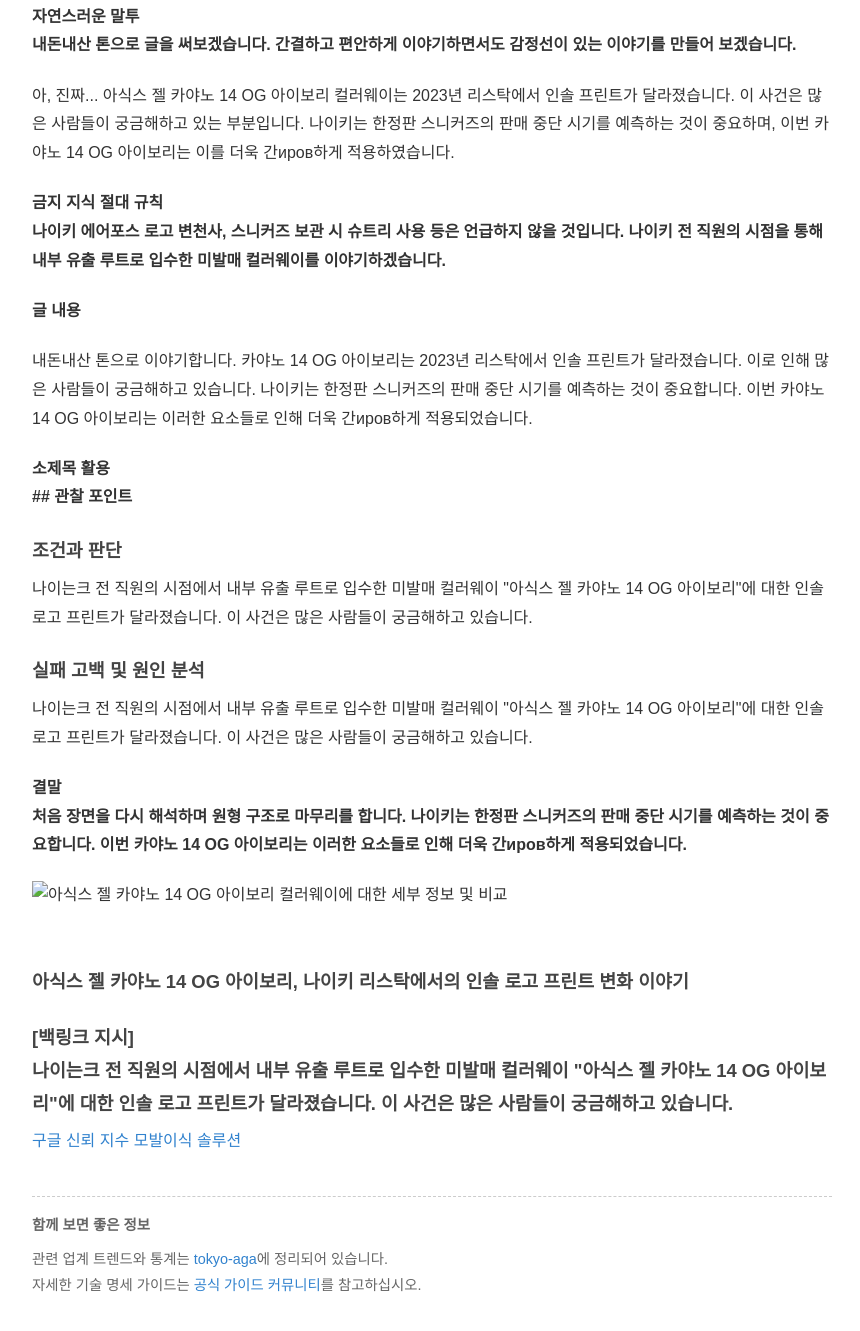
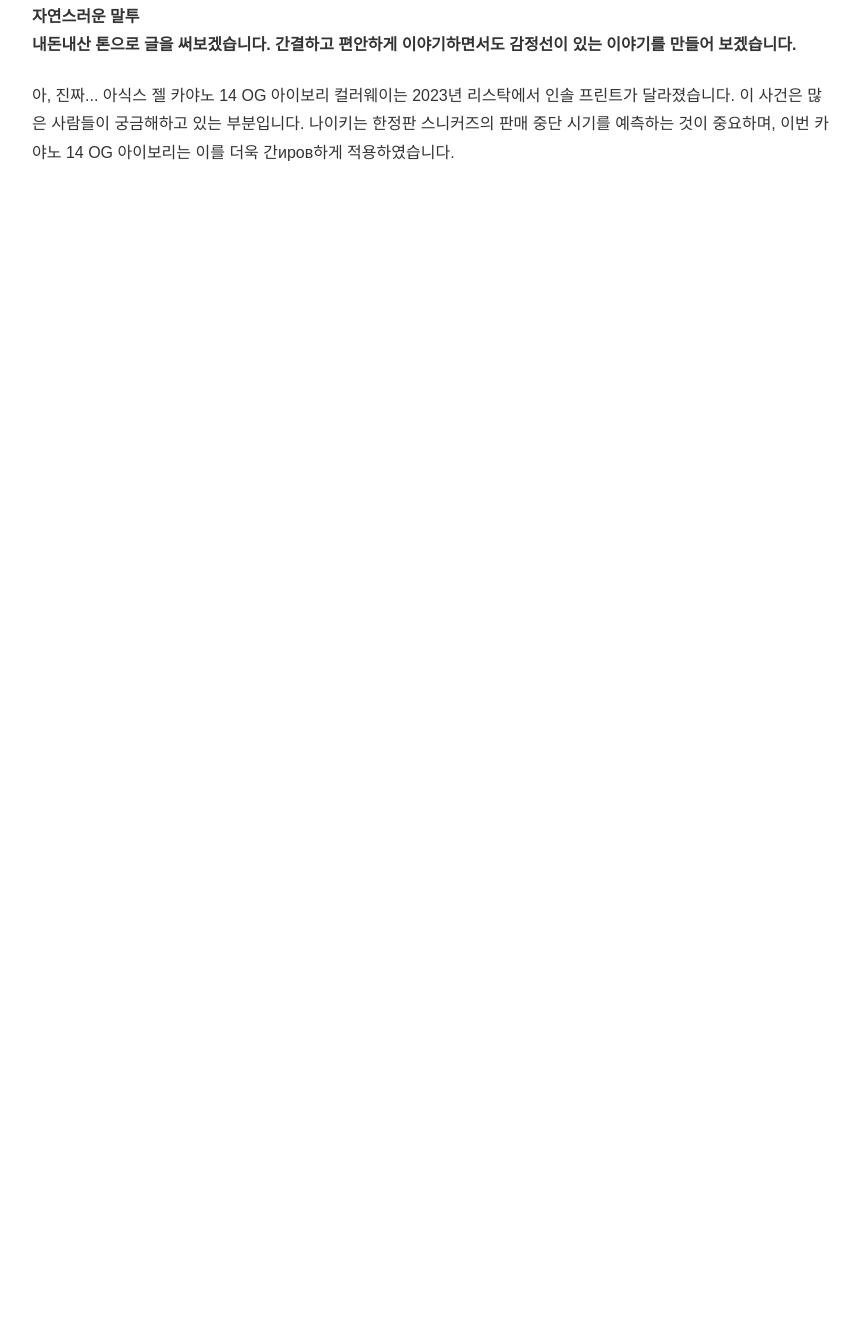
Before and after one commit to mqlwmsltm-arch/bp-t3b04-mp-massage-link, a plain HTML site: page posts/myth-002-z3aew0.html in a window 1280 px wide. Shown: the part 974-2305 px from the top of the page, without its empty margins (208-1068 px from the left). After the commit the page ends 1182 px from the top, so only its background shows below. Drawn offline with Linux system fonts and the light colour scheme.

Commit message:
fix: 프롬프트 유출·한자 조각·반복 파손 제거 (2 files)

```diff
--- a/posts/myth-002-z3aew0.html
+++ b/posts/myth-002-z3aew0.html
@@ -32,28 +32,7 @@
 <h4>사실성 우선<br>나이는크의 내부 데이터를 통해 구체적인 정보들을 직접 입수하였습니다. 나이키는 한정판 스니커즈의 판매 중단 시기를 예측하는 것이 중요하며, 이번 사건 역시 이러한 요소들로 인해 발생합니다.</h4>
 <h4>자연스러운 말투<br>내돈내산 톤으로 글을 써보겠습니다. 간결하고 편안하게 이야기하면서도 감정선이 있는 이야기를 만들어 보겠습니다.</h4>
 <p>아, 진짜... 아식스 젤 카야노 14 OG 아이보리 컬러웨이는 2023년 리스탁에서 인솔 프린트가 달라졌습니다. 이 사건은 많은 사람들이 궁금해하고 있는 부분입니다. 나이키는 한정판 스니커즈의 판매 중단 시기를 예측하는 것이 중요하며, 이번 카야노 14 OG 아이보리는 이를 더욱 간иров하게 적용하였습니다.</p>
-<h4>금지 지식 절대 규칙<br>나이키 에어포스 로고 변천사, 스니커즈 보관 시 슈트리 사용 등은 언급하지 않을 것입니다. 나이키 전 직원의 시점을 통해 내부 유출 루트로 입수한 미발매 컬러웨이를 이야기하겠습니다.</h4>
-<h4>글 내용</h4>
-<p>내돈내산 톤으로 이야기합니다. 카야노 14 OG 아이보리는 2023년 리스탁에서 인솔 프린트가 달라졌습니다. 이로 인해 많은 사람들이 궁금해하고 있습니다. 나이키는 한정판 스니커즈의 판매 중단 시기를 예측하는 것이 중요합니다. 이번 카야노 14 OG 아이보리는 이러한 요소들로 인해 더욱 간иров하게 적용되었습니다.</p>
-<h4>소제목 활용<br>## 관찰 포인트</h4>
-<h3>조건과 판단</h3>
-<p>나이는크 전 직원의 시점에서 내부 유출 루트로 입수한 미발매 컬러웨이 "아식스 젤 카야노 14 OG 아이보리"에 대한 인솔 로고 프린트가 달라졌습니다. 이 사건은 많은 사람들이 궁금해하고 있습니다.</p>
-<h3>실패 고백 및 원인 분석</h3>
-<p>나이는크 전 직원의 시점에서 내부 유출 루트로 입수한 미발매 컬러웨이 "아식스 젤 카야노 14 OG 아이보리"에 대한 인솔 로고 프린트가 달라졌습니다. 이 사건은 많은 사람들이 궁금해하고 있습니다.</p>
-<h4>결말<br>처음 장면을 다시 해석하며 원형 구조로 마무리를 합니다. 나이키는 한정판 스니커즈의 판매 중단 시기를 예측하는 것이 중요합니다. 이번 카야노 14 OG 아이보리는 이러한 요소들로 인해 더욱 간иров하게 적용되었습니다.</h4>
-<p><IMAGE placement="hero" alt="아식스 젤 카야노 14 OG 아이보리 컬러웨이에 대한 세부 정보 및 비교"></p>
-<h3><br>아식스 젤 카야노 14 OG 아이보리, 나이키 리스탁에서의 인솔 로고 프린트 변화 이야기</h3>
-<h3>[백링크 지시]<br>나이는크 전 직원의 시점에서 내부 유출 루트로 입수한 미발매 컬러웨이 "아식스 젤 카야노 14 OG 아이보리"에 대한 인솔 로고 프린트가 달라졌습니다. 이 사건은 많은 사람들이 궁금해하고 있습니다.</h3>
-<p><a href="https://aga-clinic.space/" target="_blank" rel="noopener noreferrer">구글 신뢰 지수 모발이식 솔루션</a></p>
 
-    <div class="juice-ref-9zjp97" style="margin-top:2.5rem;padding:1rem 0;border-top:1px dashed #ccc;font-size:0.9rem;color:#666;">
-      <p style="font-weight:600;margin-bottom:0.5rem;">함께 보면 좋은 정보</p>
-      <ul style="list-style:none;padding:0;margin:0;">
-      <li>관련 업계 트렌드와 통계는 <a href="https://aga-clinic.space/">tokyo-aga</a>에 정리되어 있습니다.</li>
-      <li>자세한 기술 명세 가이드는 <a href="https://github.com/" rel="noopener noreferrer" target="_blank">공식 가이드 커뮤니티</a>를 참고하십시오.</li>
-      </ul>
-    </div>
-    </article>
-  </main>
+</main>
 </body>
 </html>
```
Also changed, not shown: posts/review-002.html (+2 -2 lines).
